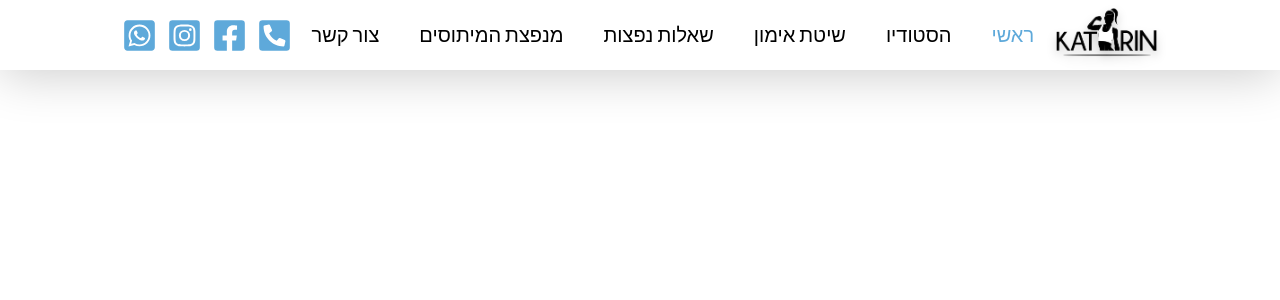
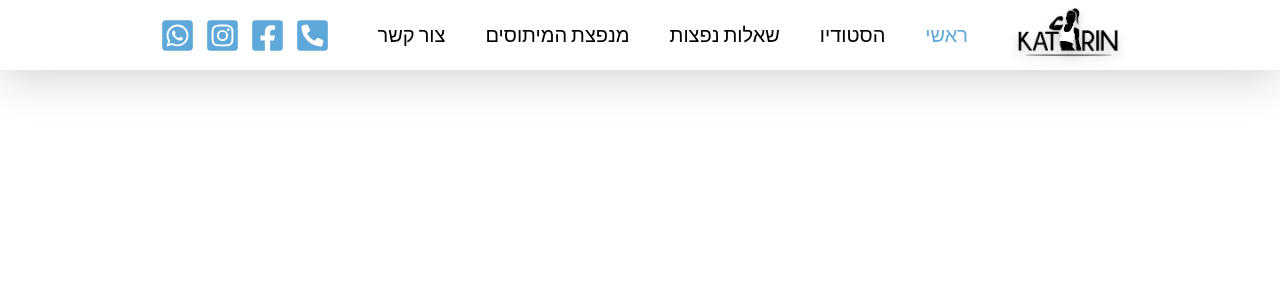
Before and after one commit to shaharyair/katrin-studio-Landing-page, a React (Vite) app: page / in a window 1280 px wide. Shown: the top 300 px of the page. Built offline with nearby package versions, Linux system fonts and the light colour scheme.

Commit message:
added responsivness

```diff
--- a/src/Components/Navbar/Navbar.css
+++ b/src/Components/Navbar/Navbar.css
@@ -156,11 +156,15 @@
     height: 8rem;
   }
 
-  .navbar__item:nth-child(-n + 5) {
+  .navbar__item:nth-child(-n + 4) {
     border-bottom: 0.1rem solid rgb(255, 255, 255, 0.3);
   }
 
   .navbar__link {
+    color: white;
+  }
+
+  .navbar__link.link__main {
     color: white;
   }
 
@@ -182,5 +186,6 @@
     font-size: calc(var(--nav-fontSize) + 1rem);
     order: 3;
     cursor: pointer;
+    filter: drop-shadow(0 0 0.5rem rgba(0, 0, 0, 0.2));
   }
 }
--- a/src/Components/Navbar/Navbar.jsx
+++ b/src/Components/Navbar/Navbar.jsx
@@ -71,7 +71,11 @@ function Navbar() {
             </Link>
           </div>
           <div className='navbar__menu-mobile-icon' onClick={handleClick}>
-            {click ? <FaTimes /> : <FaBars />}
+            {click ? (
+              <FaTimes className='mobile-icon' />
+            ) : (
+              <FaBars className='mobile-icon' />
+            )}
           </div>
           <ul className={click ? "navbar__menu mobile" : "navbar__menu"}>
             <li className='navbar__item'>
@@ -98,19 +102,6 @@ function Navbar() {
                 onClick={closeMobileMenu}
               >
                 הסטודיו
-              </ScrollLink>
-            </li>
-            <li className='navbar__item'>
-              <ScrollLink
-                to='studio'
-                spy={true}
-                smooth={true}
-                offset={-70}
-                duration={500}
-                className='navbar__link'
-                onClick={closeMobileMenu}
-              >
-                שיטת אימון
               </ScrollLink>
             </li>
             <li className='navbar__item'>
```
